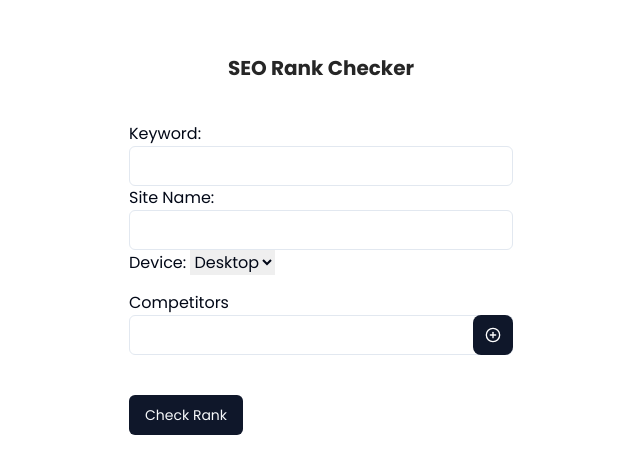
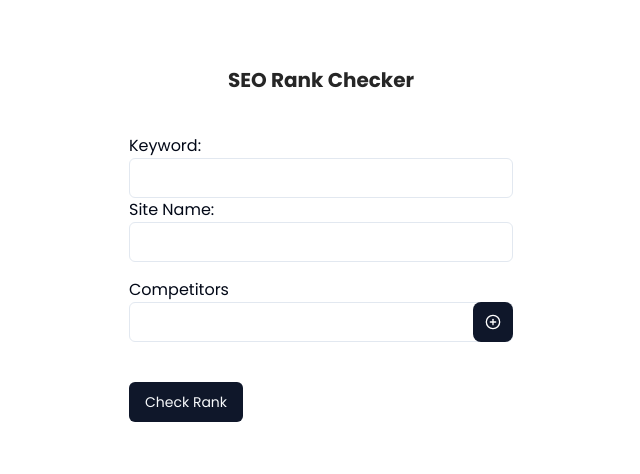
Before and after one commit to aayushgelal/rank_checker_google, a Next.js app: page /home in a window 1280 px wide. Shown: the part 156-630 px from the top of the page, without its empty margins (319-959 px from the left). Built offline with nearby package versions, Linux system fonts and the light colour scheme.

Commit message:
required fields

```diff
--- a/src/app/home/page.tsx
+++ b/src/app/home/page.tsx
@@ -24,6 +24,7 @@ export default function Home() {
     const addnewsite=()=>{
 
         setCompetitors([...competitors, competitor]);
+        setCompetitor('')
     }
 
     const handleSubmit = async (event: React.FormEvent) => {
@@ -64,19 +65,13 @@ SEO Rank Checker</h2>
             <form onSubmit={handleSubmit} className='min-w-96'>
                 <div>
                     <label>Keyword: </label>
-                    <Input type="text" value={keyword} onChange={(e) => setKeyword(e.target.value)}  />
+                    <Input type="text" value={keyword} required onChange={(e) => setKeyword(e.target.value)}  />
                 </div>
                 <div>
                     <label>Site Name: </label>
-                    <Input type="text" value={sitename} onChange={(e) => setSitename(e.target.value)}  />
+                    <Input type="text" value={sitename} required onChange={(e) => setSitename(e.target.value)}  />
                 </div>
-                <div>
-                    <label>Device: </label>
-                    <select value={device} onChange={(e) => setDevice(e.target.value)}>
-                        <option value="desktop">Desktop</option>
-                        <option value="mobile">Mobile</option>
-                    </select>
-                </div>
+
                 <div className=' mt-4 '>
 
 <label>Competitors</label>
@@ -88,7 +83,7 @@ SEO Rank Checker</h2>
 ))}
                 <div className='relative  '>
 
-        <Input type="text" id="websiteInput" name="websiteInput" value={competitor} onChange={(e) => setCompetitor(e.target.value)} className=' pr-6'/>
+        <Input type="text" id="websiteInput" name="websiteInput" value={competitor}  onChange={(e) => setCompetitor(e.target.value)} className=' pr-6'/>
         <PlusCircleIcon type="button" id="addButton" onClick={addnewsite} className='absolute bottom-0 right-0 border-none cursor-pointer bg-primary text-white h-full w-10 p-3 rounded-lg' />
     </div>
     </div>
```
